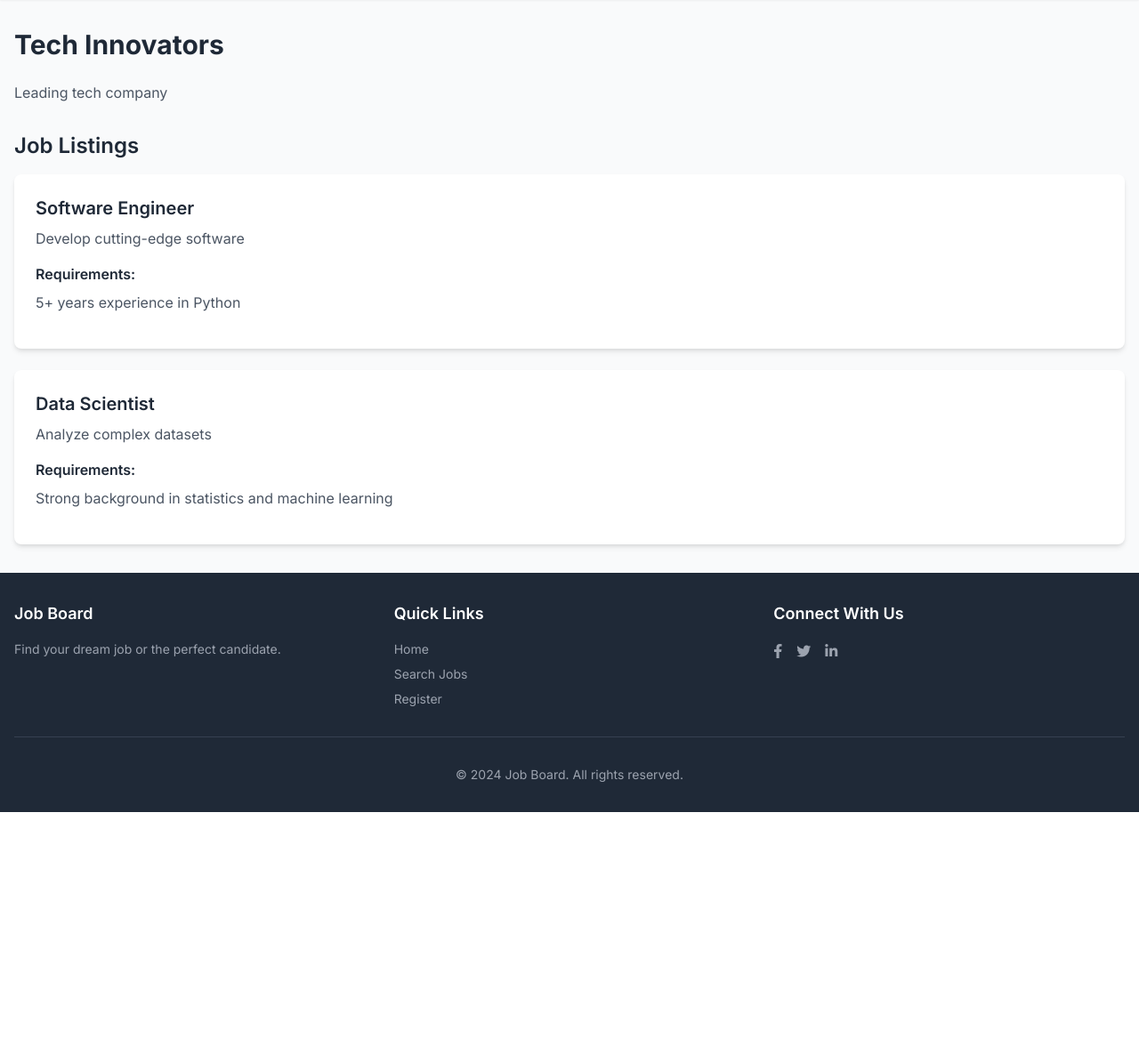
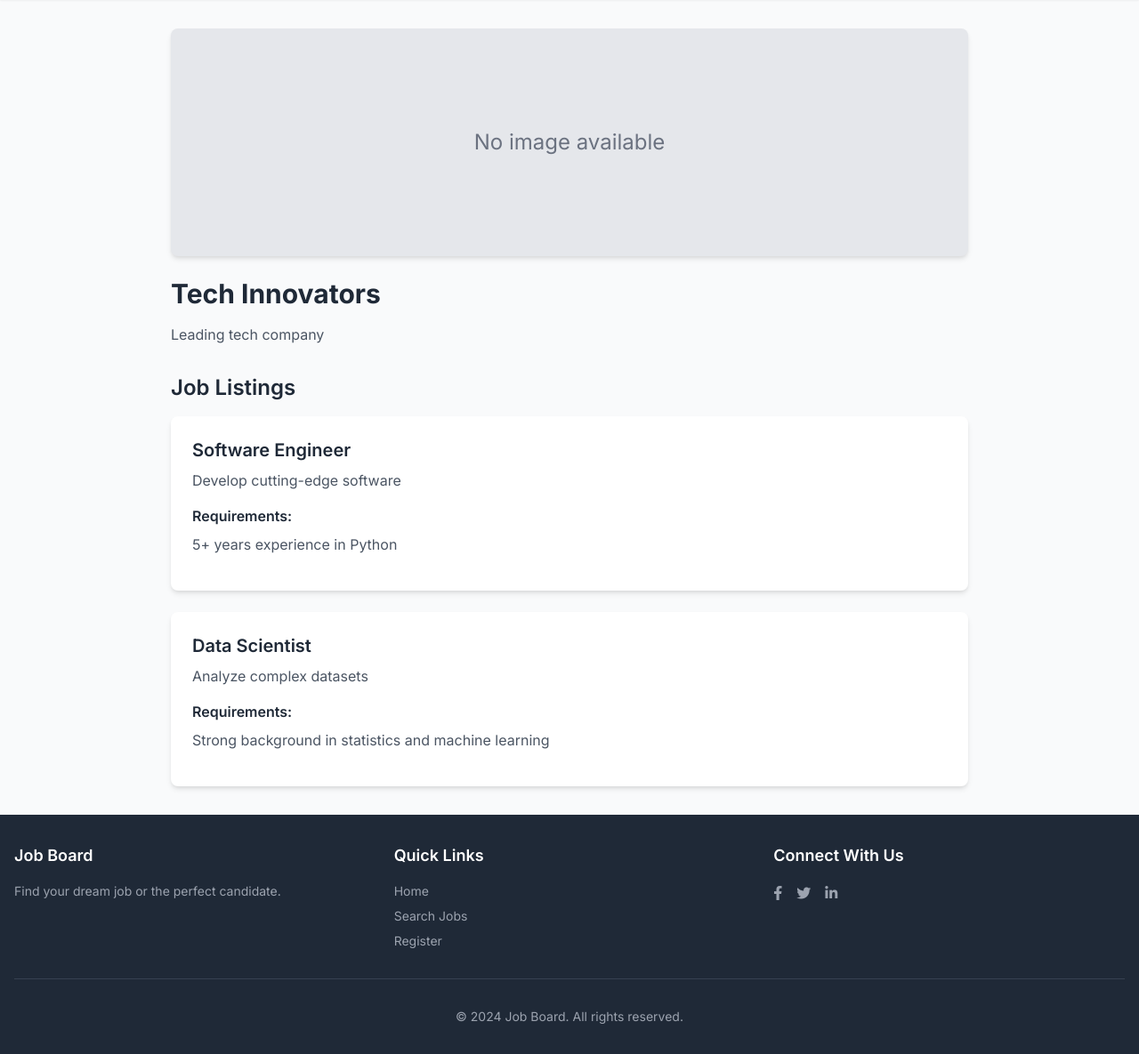
Before and after one commit to thomascodes1-dot/HotSauceJobs_agent, a Flask app: page /company/1 in a window 1280 px wide. Shown: the part 74-1259 px from the top of the page at 89% size. Before the commit the page ends 987 px from the top, so only its background shows below. Run offline with Flask 3, Linux system fonts and the light colour scheme.

```diff
--- a/templates/company.html
+++ b/templates/company.html
@@ -1,7 +1,16 @@
 {% extends "base.html" %}
 
 {% block content %}
-<h1 class="text-3xl font-bold mb-6">{{ company.name }}</h1>
+<div class="max-w-4xl mx-auto">
+    {% if company.image %}
+    <img src="{{ url_for('static', filename='uploads/' + company.image) }}" alt="{{ company.name }}" class="w-full h-64 object-cover mb-6 rounded-lg shadow-md">
+    {% else %}
+    <div class="w-full h-64 bg-gray-200 flex items-center justify-center mb-6 rounded-lg shadow-md">
+        <span class="text-gray-500 text-2xl">No image available</span>
+    </div>
+    {% endif %}
+
+    <h1 class="text-3xl font-bold mb-4">{{ company.name }}</h1>
     <p class="text-gray-600 mb-8">{{ company.description }}</p>
 
     <h2 class="text-2xl font-semibold mb-4">Job Listings</h2>
@@ -13,9 +22,10 @@
             <h4 class="font-semibold mb-2">Requirements:</h4>
             <p class="text-gray-600 mb-4">{{ job.requirements }}</p>
             {% if current_user.is_authenticated and not current_user.is_employer %}
-        <a href="{{ url_for('main.apply_for_job', job_id=job.id) }}" class="bg-blue-500 text-white px-4 py-2 rounded hover:bg-blue-400">Apply for this job</a>
+            <a href="{{ url_for('main.apply_for_job', job_id=job.id) }}" class="bg-blue-500 text-white px-4 py-2 rounded hover:bg-blue-400 transition duration-200">Apply for this job</a>
             {% endif %}
         </div>
         {% endfor %}
     </div>
+</div>
 {% endblock %}
```
Also changed, not shown: templates/index.html (+7 -0 lines), static/uploads/mnbhxwox_400x400.png (added). Lines whose indentation alone changed are shown as unchanged.
